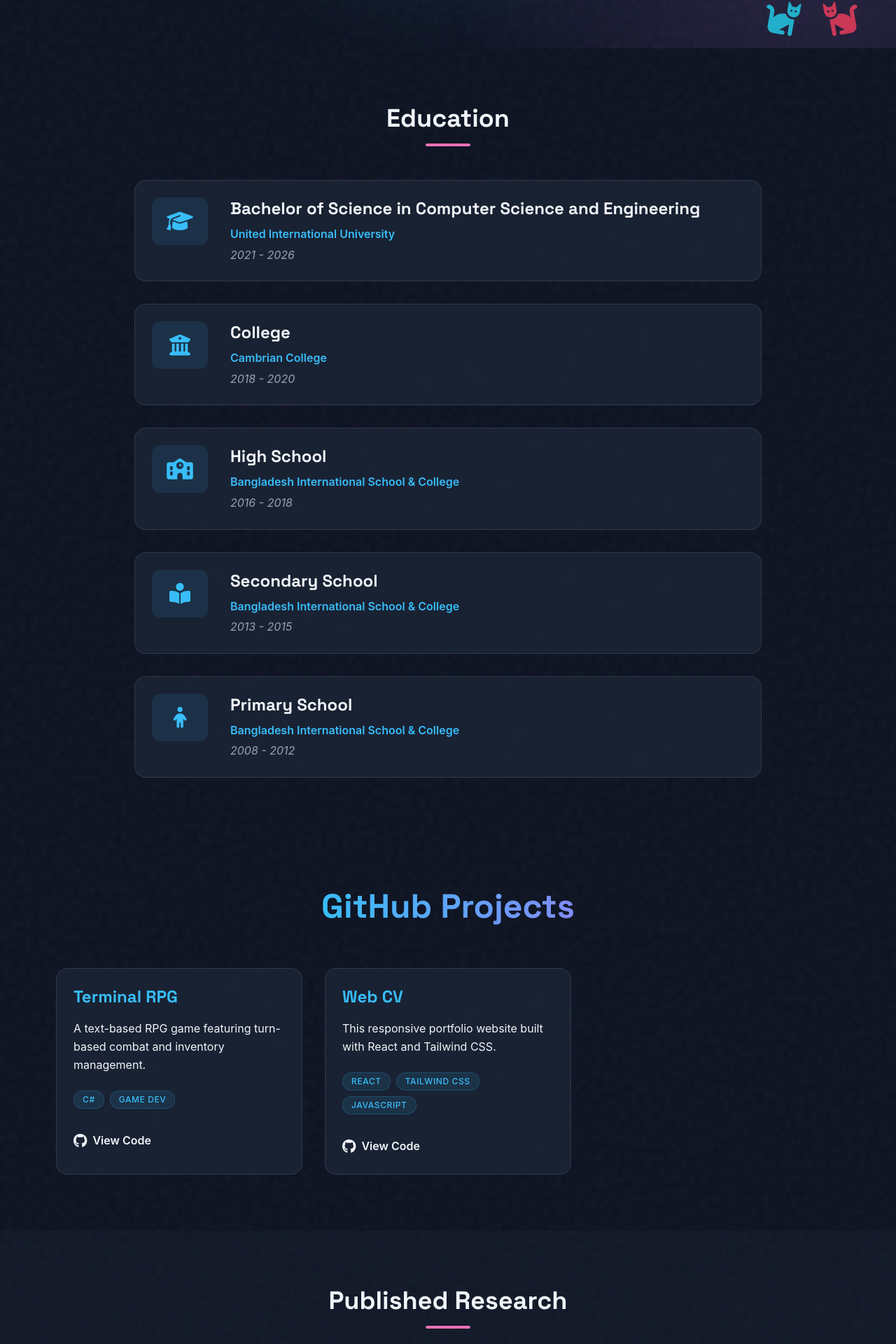
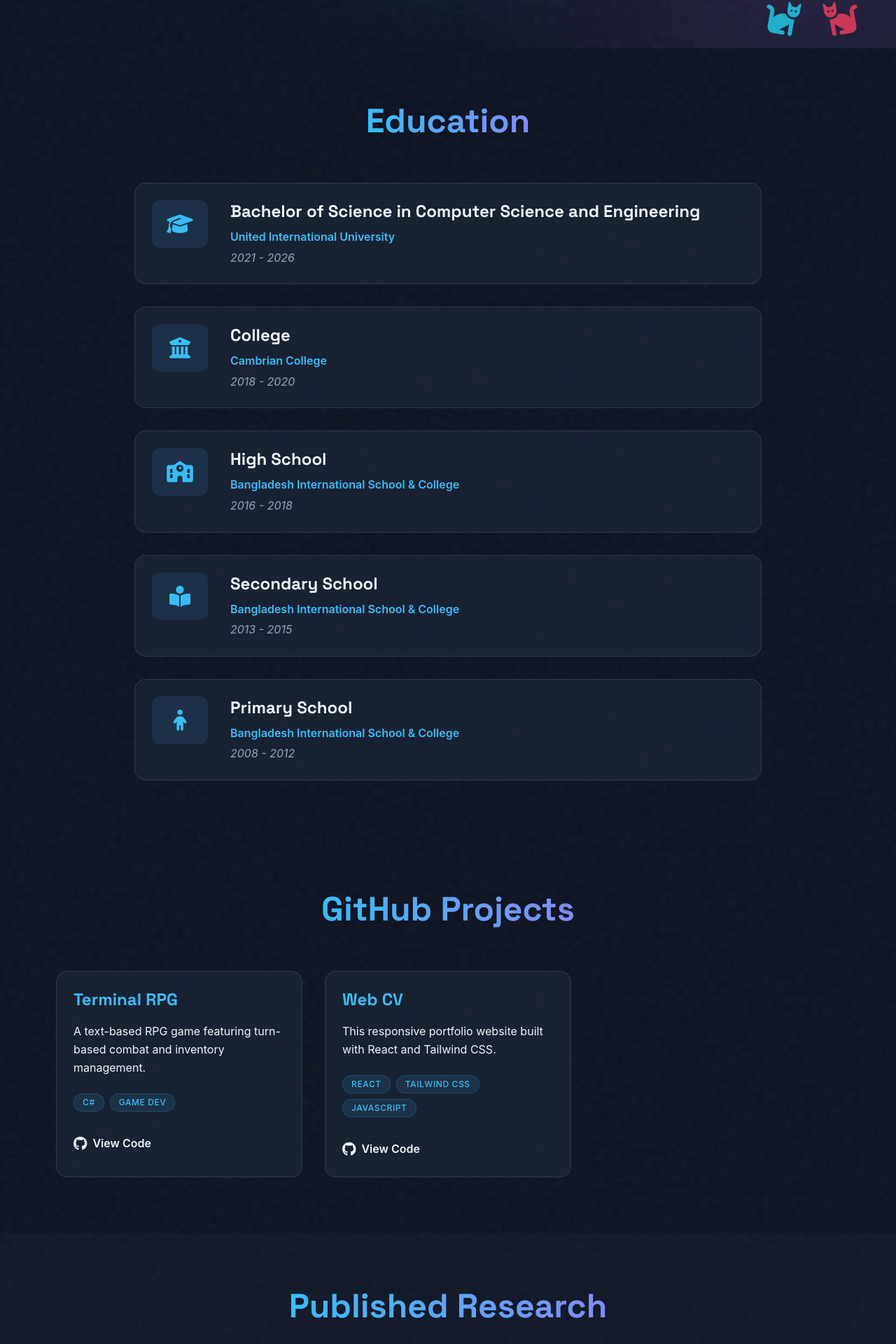
Before and after one commit to Shifty404/shifty404.github.io, a React (Vite) app: page / in a window 1280 px wide. Shown: the part 731-2651 px from the top of the page at 70% size. Built offline with nearby package versions, Linux system fonts and the light colour scheme.

Commit message:
update 1.05

```diff
--- a/src/components/Contact.jsx
+++ b/src/components/Contact.jsx
@@ -8,9 +8,11 @@
         initial={{ opacity: 0, y: 20 }}
         whileInView={{ opacity: 1, y: 0 }}
         transition={{ duration: 0.5 }}
-        className="text-4xl font-bold text-center mb-12 relative after:content-[''] after:block after:w-16 after:h-1 after:bg-accent after:mx-auto after:mt-4 after:rounded-sm"
+        className="text-4xl md:text-5xl font-bold text-center mb-16"
       >
-        Contact Me
+        <span className="text-transparent bg-clip-text bg-gradient-to-r from-primary to-secondary">
+          Contact Me
+        </span>
       </motion.h2>
       <div className="flex justify-center">
         <motion.div
--- a/src/components/Education.jsx
+++ b/src/components/Education.jsx
@@ -41,9 +41,11 @@
         initial={{ opacity: 0, y: 20 }}
         whileInView={{ opacity: 1, y: 0 }}
         transition={{ duration: 0.5 }}
-        className="text-4xl font-bold text-center mb-12 relative after:content-[''] after:block after:w-16 after:h-1 after:bg-accent after:mx-auto after:mt-4 after:rounded-sm"
+        className="text-4xl md:text-5xl font-bold text-center mb-16"
       >
-        Education
+        <span className="text-transparent bg-clip-text bg-gradient-to-r from-primary to-secondary">
+          Education
+        </span>
       </motion.h2>
       <div className="flex flex-col gap-8 max-w-4xl mx-auto">
         {educationList.map((edu, index) => (
--- a/src/components/Research.jsx
+++ b/src/components/Research.jsx
@@ -18,9 +18,11 @@
         initial={{ opacity: 0, y: 20 }}
         whileInView={{ opacity: 1, y: 0 }}
         transition={{ duration: 0.5 }}
-        className="text-4xl font-bold text-center mb-12 relative after:content-[''] after:block after:w-16 after:h-1 after:bg-accent after:mx-auto after:mt-4 after:rounded-sm"
+        className="text-4xl md:text-5xl font-bold text-center mb-16"
       >
-        Published Research
+        <span className="text-transparent bg-clip-text bg-gradient-to-r from-primary to-secondary">
+          Published Research
+        </span>
       </motion.h2>
       <div className="flex flex-col gap-8 max-w-4xl mx-auto">
         {papers.map((paper, index) => (
```
